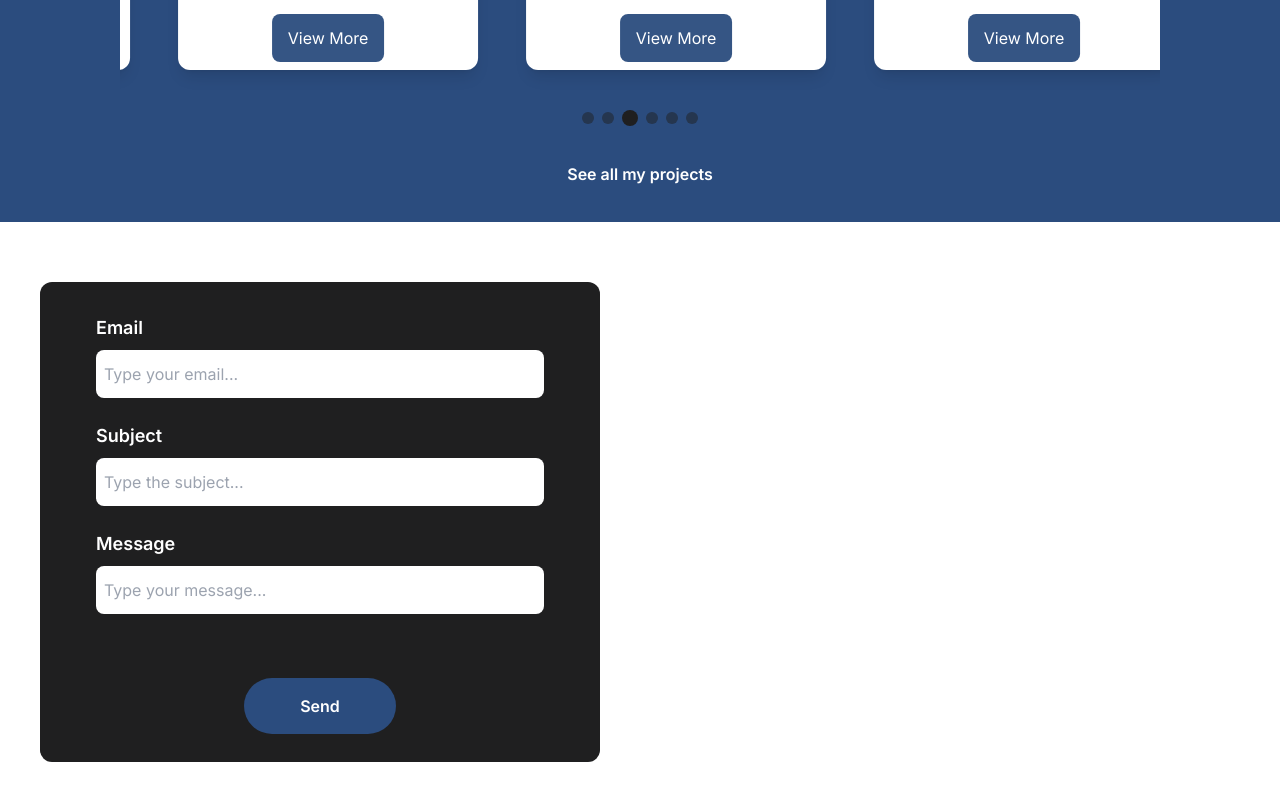
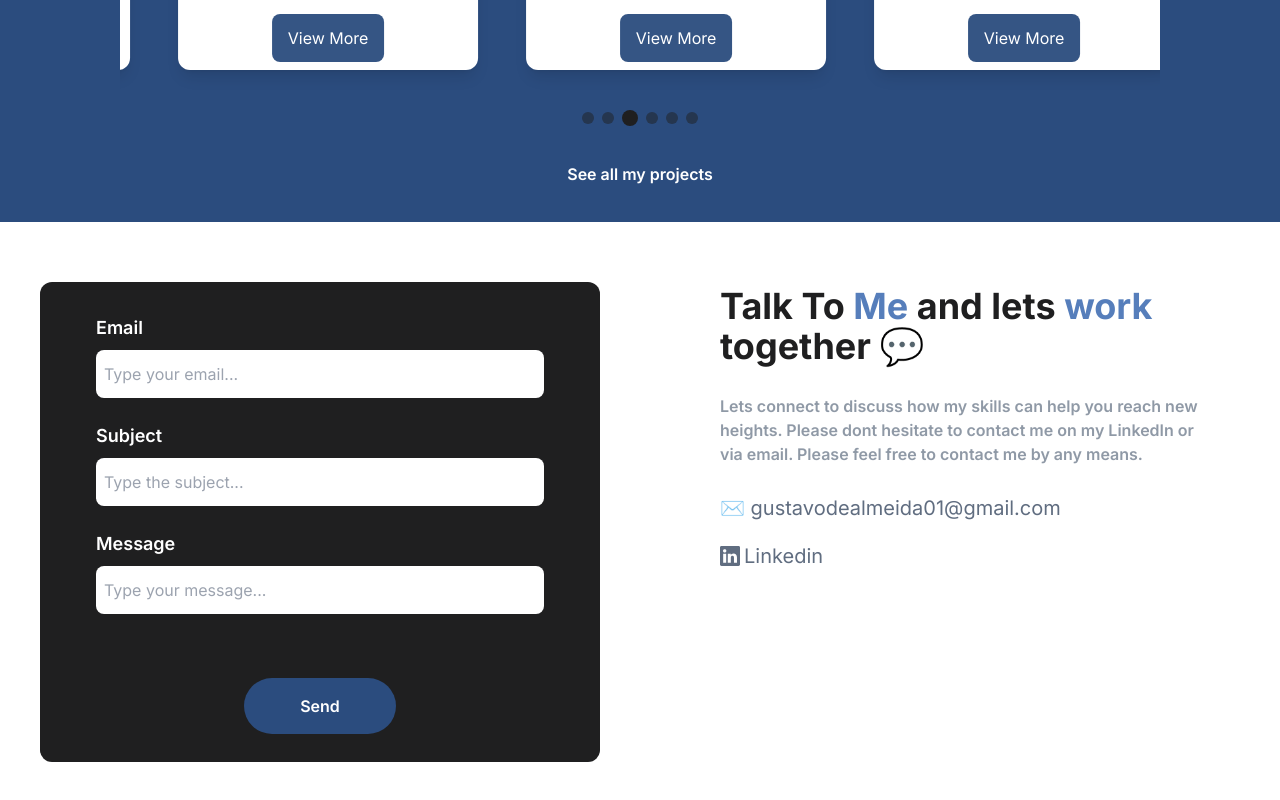
Before and after one commit to Gustavo-Venceslau/portfolio, a Next.js app: page / in a window 1280 px wide. Shown: the part 3058-3858 px from the top of the page. Built offline with nearby package versions, Linux system fonts and the light colour scheme.

Commit message:
talk to me section created

```diff
--- /dev/null
+++ b/app/talkToMe/components/textAndContacts.tsx
@@ -0,0 +1,27 @@
+import Link from "next/link";
+import { BsLinkedin } from "react-icons/bs";
+
+export function TextAndContacts(){
+	return(
+		<div
+			className="w-3/4 flex items-start flex-col gap-7 mt-16"
+		>
+				<h1 className="text-[#1F1F20] text-4xl font-bold">
+					Talk To <span className="text-[#567EBB]">Me</span> and
+					lets <span className="text-[#567EBB]">work</span> together 💬
+				</h1>
+				<p className="text-[#606d80]/70 font-semibold">
+					Lets connect to discuss how my skills can help you reach new heights. Please dont hesitate to contact me on my LinkedIn or via email. Please feel free to contact me by any means.
+				</p>
+				<div className="flex flex-col gap-5 text-xl text-[#606D80]">
+					<h3 className="hover:text-[#1F1F20]">✉️ gustavodealmeida01@gmail.com</h3>
+					<Link
+						href="https://www.linkedin.com/in/gustavo-de-almeida-725549155/"
+						className="flex flex-row items-center gap-1 hover:text-[#1F1F20]"
+					>
+						<BsLinkedin /> Linkedin
+					</Link>
+				</div>
+		</div>
+	)
+}
--- a/app/talkToMe/page.tsx
+++ b/app/talkToMe/page.tsx
@@ -1,4 +1,5 @@
 import { ContactForm } from "./components/contactForm";
+import { TextAndContacts } from "./components/textAndContacts";
 
 export function TalkToMe(){
 	return(
@@ -7,9 +8,11 @@ export function TalkToMe(){
 				<ContactForm />
 			</div>
 			<div
-				className="w-1/2 h-full"
+				className="w-1/2 h-full flex items-center flex-col"
 			>
+				<TextAndContacts />
 			</div>
+
 		</div>
 	)
 }
```
